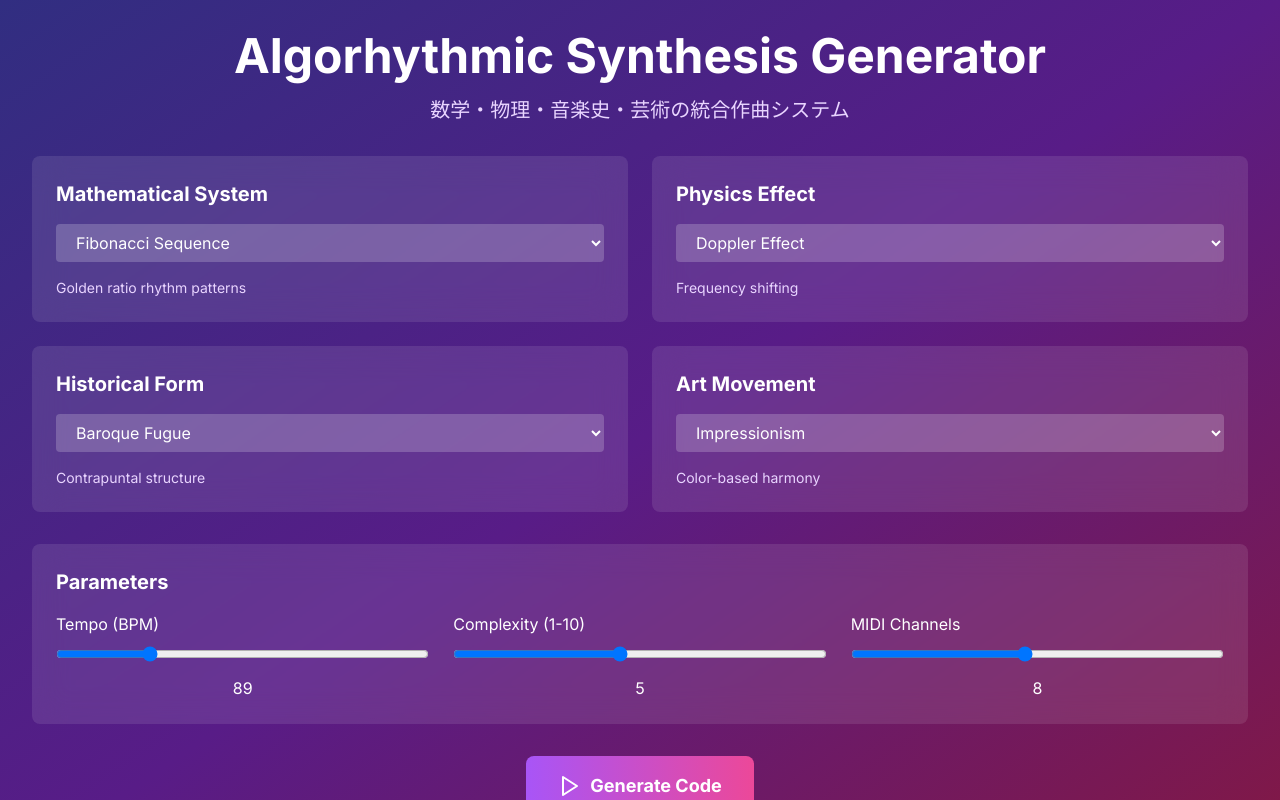
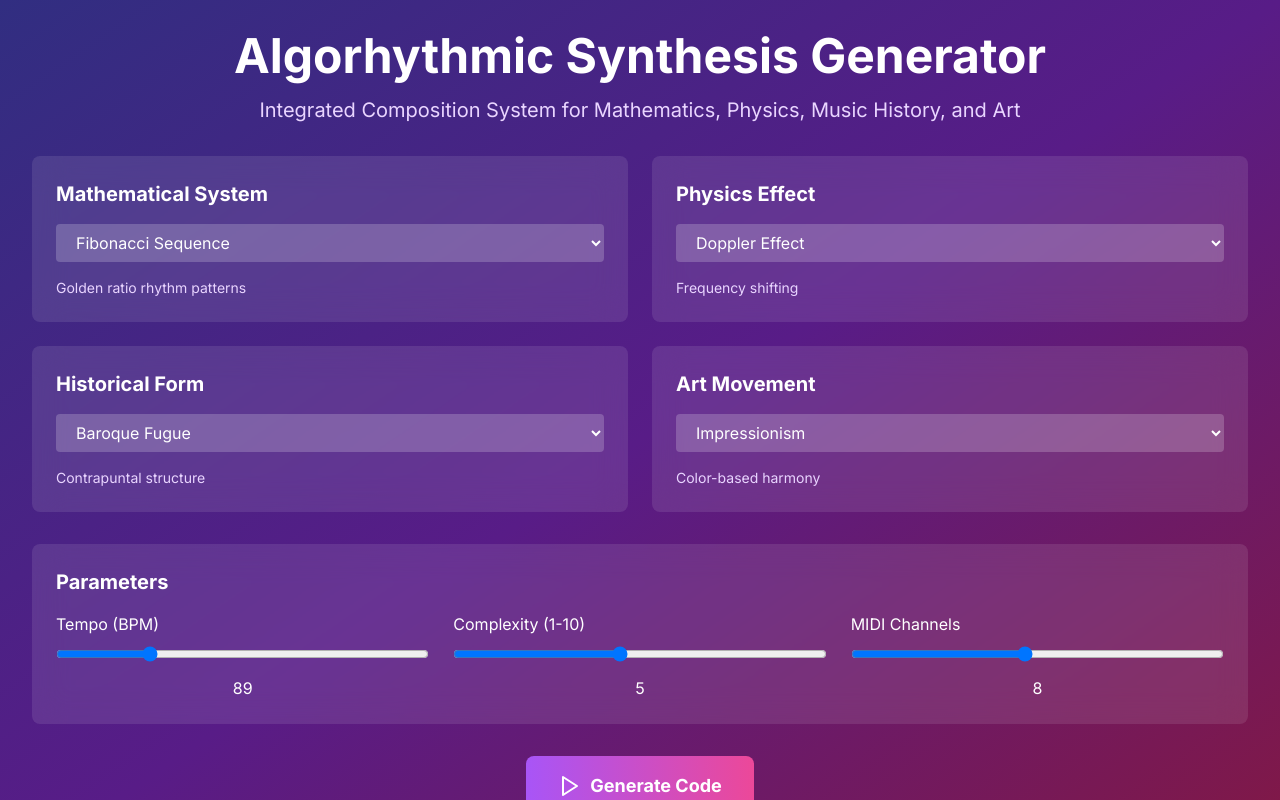
Before and after one commit to Uchida16104/Algorhythmic-Synthesis, a Next.js app: page / in a window 1280 px wide. Shown: the top 800 px of the page. Built offline with nearby package versions, Linux system fonts and the light colour scheme.

Commit message:
Update Generator.tsx

```diff
--- a/src/components/Generator.tsx
+++ b/src/components/Generator.tsx
@@ -264,7 +264,7 @@ end`
             Algorhythmic Synthesis Generator
           </h1>
           <p className="text-xl text-purple-200">
-            数学・物理・音楽史・芸術の統合作曲システム
+            Integrated Composition System for Mathematics, Physics, Music History, and Art
           </p>
         </div>
 
```
